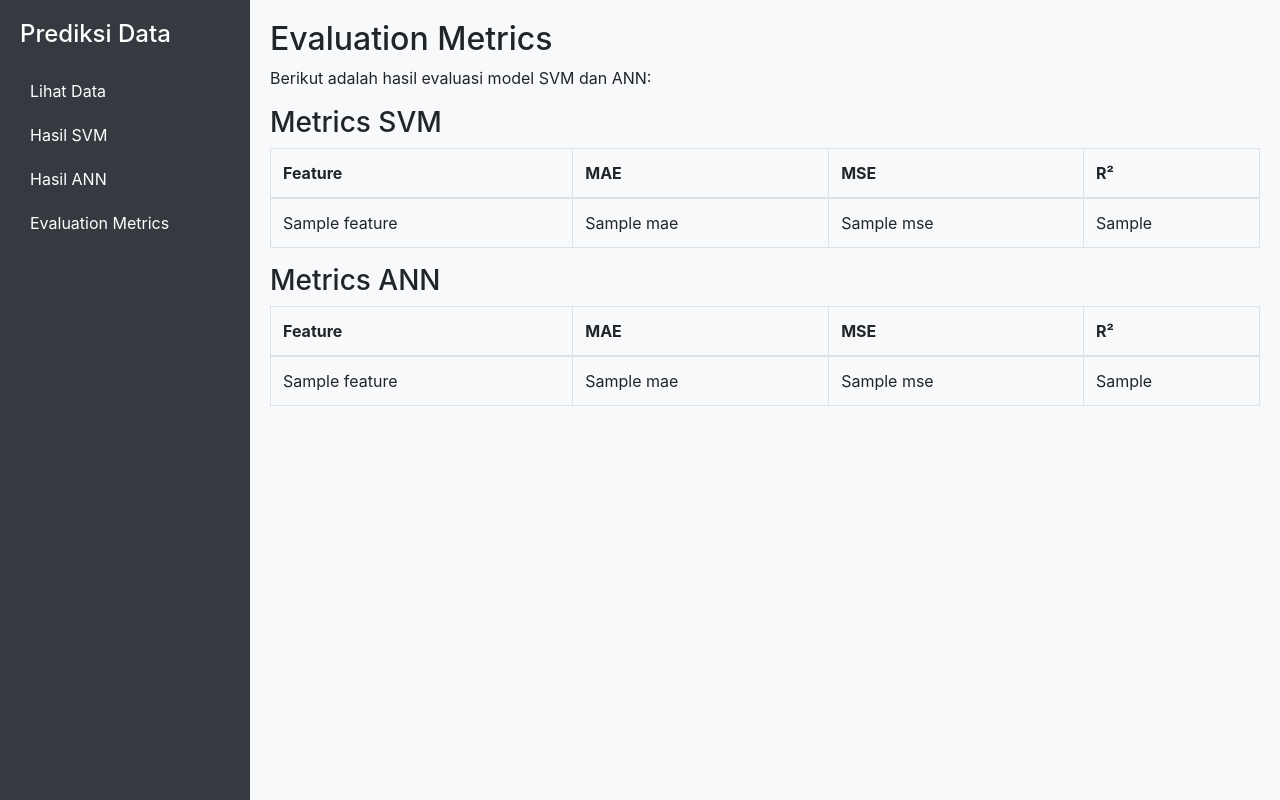
After one commit to Azel-Fahrezi/prediksi, a Flask app: template templates/metrics.html in a window 1280 px wide. The commit adds this page. Run offline with Flask 3, Linux system fonts and the light colour scheme; the template is opened without the code that fills it: most values are stand-ins (such as "Sample title", 1, 10 or a date in 2020); some libraries are stand-ins or nearby versions.

Commit message:
Menambahkan FItur Evalusi Matriks

```diff
--- a/app.py
+++ b/app.py
@@ -4,6 +4,7 @@ import os
 import numpy as np
 from sklearn.preprocessing import StandardScaler
 from sklearn.svm import SVR
+from sklearn.metrics import mean_absolute_error, mean_squared_error, r2_score
 from sklearn.neural_network import MLPRegressor
 
 app = Flask(__name__)
@@ -12,8 +13,10 @@ UPLOAD_FOLDER = 'uploads'
 app.config['UPLOAD_FOLDER'] = UPLOAD_FOLDER
 os.makedirs(UPLOAD_FOLDER, exist_ok=True)
 
+
 def calculate_svm(dataframe, weeks):
     predictions = {}
+    metrics = {}
     X = np.arange(len(dataframe)).reshape(-1, 1)
     scaler = StandardScaler()
     X_scaled = scaler.fit_transform(X)
@@ -22,16 +25,28 @@ def calculate_svm(dataframe, weeks):
         y = dataframe[column].values
         model = SVR(kernel='rbf')
         model.fit(X_scaled, y)
+
+        # Predict future values
         future_index = np.arange(len(dataframe), len(dataframe) + weeks).reshape(-1, 1)
         future_index_scaled = scaler.transform(future_index)
         predictions[column] = model.predict(future_index_scaled)
 
+        # Evaluate model
+        y_pred = model.predict(X_scaled)
+        metrics[column] = {
+            'MAE': mean_absolute_error(y, y_pred),
+            'MSE': mean_squared_error(y, y_pred),
+            'R2': r2_score(y, y_pred)
+        }
+
     future_dates = pd.date_range(start=dataframe.index[-1], periods=weeks + 1, freq='W')[1:]
     prediction_df = pd.DataFrame(predictions, index=future_dates)
-    return prediction_df
+    return prediction_df, metrics
+
 
 def calculate_ann(dataframe, weeks):
     predictions = {}
+    metrics = {}
     X = np.arange(len(dataframe)).reshape(-1, 1)
     scaler = StandardScaler()
     X_scaled = scaler.fit_transform(X)
@@ -39,8 +54,8 @@ def calculate_ann(dataframe, weeks):
     for column in dataframe.columns:
         y = dataframe[column].values
 
-        # Define and train MLPRegressor
-        model = MLPRegressor(hidden_layer_sizes=(32, 16), max_iter=500, learning_rate_init=0.01, random_state=0)
+        # Create and train ANN model
+        model = MLPRegressor(hidden_layer_sizes=(32, 16), activation='relu', solver='adam', max_iter=500)
         model.fit(X_scaled, y)
 
         # Predict future values
@@ -48,13 +63,23 @@ def calculate_ann(dataframe, weeks):
         future_index_scaled = scaler.transform(future_index)
         predictions[column] = model.predict(future_index_scaled)
 
+        # Evaluate model
+        y_pred = model.predict(X_scaled)
+        metrics[column] = {
+            'MAE': mean_absolute_error(y, y_pred),
+            'MSE': mean_squared_error(y, y_pred),
+            'R2': r2_score(y, y_pred)
+        }
+
     future_dates = pd.date_range(start=dataframe.index[-1], periods=weeks + 1, freq='W')[1:]
     prediction_df = pd.DataFrame(predictions, index=future_dates)
-    return prediction_df
+    return prediction_df, metrics
+
 
 @app.route("/", methods=["GET", "POST"])
 def index():
     if request.method == "POST":
+        # Proses unggah file
         if 'file' not in request.files:
             return "No file part"
         file = request.files['file']
@@ -65,11 +90,13 @@ def index():
         file.save(filepath)
         session['uploaded_file'] = filepath
 
+        # Membaca data CSV
         data = pd.read_csv(filepath)
         data['datum'] = pd.to_datetime(data['datum'])
         return render_template("import.html", tables=[data.to_html(classes='data', header="true", index=False)], file_uploaded=True)
 
     return render_template("import.html", file_uploaded=False)
+
 
 @app.route("/hasil_svm", methods=["GET", "POST"])
 def hasil_svm():
@@ -86,8 +113,9 @@ def hasil_svm():
     data = pd.read_csv(filepath)
     data['datum'] = pd.to_datetime(data['datum'])
     data.set_index('datum', inplace=True)
-    predictions = calculate_svm(data, weeks)
-    return render_template("hasil_svm.html", predictions=[predictions.to_html(classes='data', header="true")])
+    predictions, metrics = calculate_svm(data, weeks)
+    return render_template("hasil_svm.html", predictions=[predictions.to_html(classes='data', header="true")], metrics=metrics)
+
 
 @app.route("/hasil_ann", methods=["GET", "POST"])
 def hasil_ann():
@@ -104,8 +132,26 @@ def hasil_ann():
     data = pd.read_csv(filepath)
     data['datum'] = pd.to_datetime(data['datum'])
     data.set_index('datum', inplace=True)
-    predictions = calculate_ann(data, weeks)
-    return render_template("hasil_ann.html", predictions=[predictions.to_html(classes='data', header="true")])
+    predictions, metrics = calculate_ann(data, weeks)
+    return render_template("hasil_ann.html", predictions=[predictions.to_html(classes='data', header="true")], metrics=metrics)
+
+@app.route("/metrics", methods=["GET"])
+def metrics():
+    filepath = session.get('uploaded_file')
+    if not filepath:
+        return redirect(url_for('index'))
+
+    data = pd.read_csv(filepath)
+    data['datum'] = pd.to_datetime(data['datum'])
+    data.set_index('datum', inplace=True)
+
+    weeks_svm = session.get('weeks_svm', 12)
+    weeks_ann = session.get('weeks_ann', 12)
+
+    _, metrics_svm = calculate_svm(data, weeks_svm)
+    _, metrics_ann = calculate_ann(data, weeks_ann)
+
+    return render_template("metrics.html", metrics_svm=metrics_svm, metrics_ann=metrics_ann)
 
 if __name__ == "__main__":
     app.run(debug=True, port=5001)
--- a/templates/base.html
+++ b/templates/base.html
@@ -45,6 +45,7 @@
         <a href="{{ url_for('index') }}" class="{% if request.endpoint == 'index' %}active{% endif %}">Lihat Data</a>
         <a href="{{ url_for('hasil_svm') }}" class="{% if request.endpoint == 'hasil_svm' %}active{% endif %}">Hasil SVM</a>
         <a href="{{ url_for('hasil_ann') }}" class="{% if request.endpoint == 'hasil_ann' %}active{% endif %}">Hasil ANN</a>
+        <a href="{{ url_for('metrics') }}" class="{% if request.endpoint == 'metrics' %}active{% endif %}">Evaluation Metrics</a>
     </div>
 
     <!-- Main Content -->
--- a/templates/hasil_ann.html
+++ b/templates/hasil_ann.html
@@ -1,11 +1,12 @@
 {% extends 'base.html' %}
 {% block content %}
     <h2>Hasil Prediksi Menggunakan ANN</h2>
+
     <!-- Form untuk input jumlah minggu -->
     <form method="POST" action="{{ url_for('hasil_ann') }}">
         <label for="weeks">Masukkan jumlah minggu untuk prediksi:</label>
         <input type="number" id="weeks" name="weeks" min="1" required>
-        <button type="submit">Prediksi SVM</button>
+        <button type="submit">Prediksi ANN</button>
     </form>
 
     <!-- Area untuk menampilkan hasil prediksi -->
--- /dev/null
+++ b/templates/metrics.html
@@ -0,0 +1,49 @@
+{% extends 'base.html' %}
+{% block content %}
+    <h2>Evaluation Metrics</h2>
+    <p>Berikut adalah hasil evaluasi model SVM dan ANN:</p>
+
+    <h3>Metrics SVM</h3>
+    <table class="table table-bordered">
+        <thead>
+            <tr>
+                <th>Feature</th>
+                <th>MAE</th>
+                <th>MSE</th>
+                <th>R²</th>
+            </tr>
+        </thead>
+        <tbody>
+            {% for feature, metric in metrics_svm.items() %}
+            <tr>
+                <td>{{ feature }}</td>
+                <td>{{ metric.MAE }}</td>
+                <td>{{ metric.MSE }}</td>
+                <td>{{ metric.R2 }}</td>
+            </tr>
+            {% endfor %}
+        </tbody>
+    </table>
+
+    <h3>Metrics ANN</h3>
+    <table class="table table-bordered">
+        <thead>
+            <tr>
+                <th>Feature</th>
+                <th>MAE</th>
+                <th>MSE</th>
+                <th>R²</th>
+            </tr>
+        </thead>
+        <tbody>
+            {% for feature, metric in metrics_ann.items() %}
+            <tr>
+                <td>{{ feature }}</td>
+                <td>{{ metric.MAE }}</td>
+                <td>{{ metric.MSE }}</td>
+                <td>{{ metric.R2 }}</td>
+            </tr>
+            {% endfor %}
+        </tbody>
+    </table>
+{% endblock %}
```
Also changed, not shown: templates/hasil_svm.html (line endings or trailing spaces).
